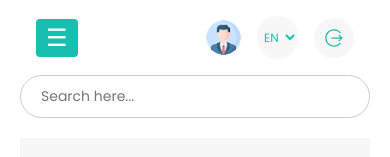
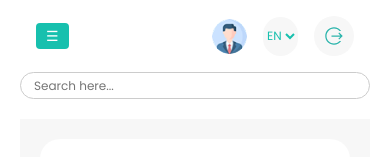
Before and after one commit to harshajoseph16/eVero-Dashboard, a plain HTML site: page Dashboard/index.html in a window 390 px wide. Shown: the top 157 px of the page. Drawn offline with Linux system fonts and the light colour scheme.

Commit message:
responsive menu

```diff
--- a/Dashboard/css/style.css
+++ b/Dashboard/css/style.css
@@ -220,7 +220,7 @@ cursor: pointer;
 }
 .toggle-btn {
 display: none;
-font-size: 24px;
+font-size: 16px;
 cursor: pointer;
 background: var(--primary);
 color: white;
@@ -407,12 +407,12 @@ transform: scale(1.1);
 }
 .mobile-search input[type="search"] {
 width: 100%;
-padding: 10px 35px 10px 20px;
-font-size: 14px;
-border: 1px solid #ccc;
-border-radius: 30px;
-font-family: 'Poppins', sans-serif;
-outline: none;
+    padding: 4px 27px 3px 13px;
+    font-size: 12px;
+    border: 1px solid #ccc;
+    border-radius: 30px;
+    font-family: 'Poppins', sans-serif;
+    outline: none;
 }
 .mobile-search .search-icon {
 position: absolute;
@@ -425,7 +425,15 @@ pointer-events: none;
 }
 .mobile-search {
 display: none;
+margin: 0 0 14px;
 }
+
+
+
+
+
+
+
 /************/
 @media screen and (max-width: 768px) {
 .sidebar {
@@ -440,6 +448,7 @@ margin-left: 0;
 }
 .toggle-btn {
 display: block;
+font-size: 14px;
 }
 .menu-toggle {
 display: block;
@@ -482,4 +491,16 @@ margin: 0 0 20px;
 .search {
 display: none;
 }
+
+
+
+.language-dropdown select {
+    padding: 10px 0px;
 }
+}
+
+/**********/
+@media screen and (max-width: 420px) {
+
+
+}
```
